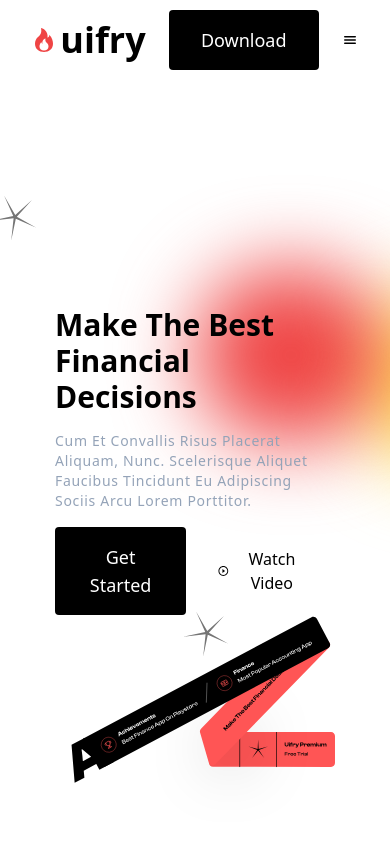
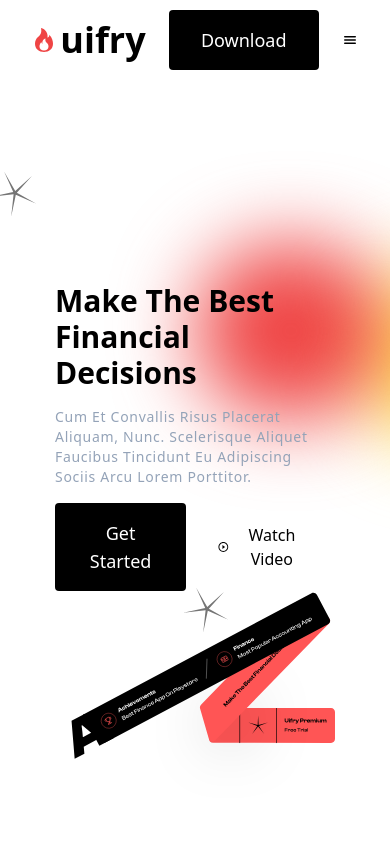
Before and after one commit to ravinainn/uifry_landing_page, a React (Vite) app: page / in a window 390 px wide. Shown: the top 844 px of the page. Built offline with nearby package versions, Linux system fonts and the light colour scheme.

Commit message:
padding change

```diff
--- a/src/components/home/hero.jsx
+++ b/src/components/home/hero.jsx
@@ -14,7 +14,7 @@ const Hero = () => {
     visible: { x: 0, opacity: 1, transition: { duration: 1, delay: delay } },
   });
   return (
-    <div className="flex justify-center pt-32 flex-row items-center flex-wrap min-h-screen">
+    <div className="flex justify-center pt-20 sm:pt-32 flex-row items-center flex-wrap min-h-screen">
       <div className="w-4/5 sm:w-1/2 p-4 mx-auto relative">
         <Star top={"-top-24"} left={"-left-12"} delay={"delay500"} />
         <Star left={"left-36"} bottom={"top-80"} delay={"delay1500"} />
```
